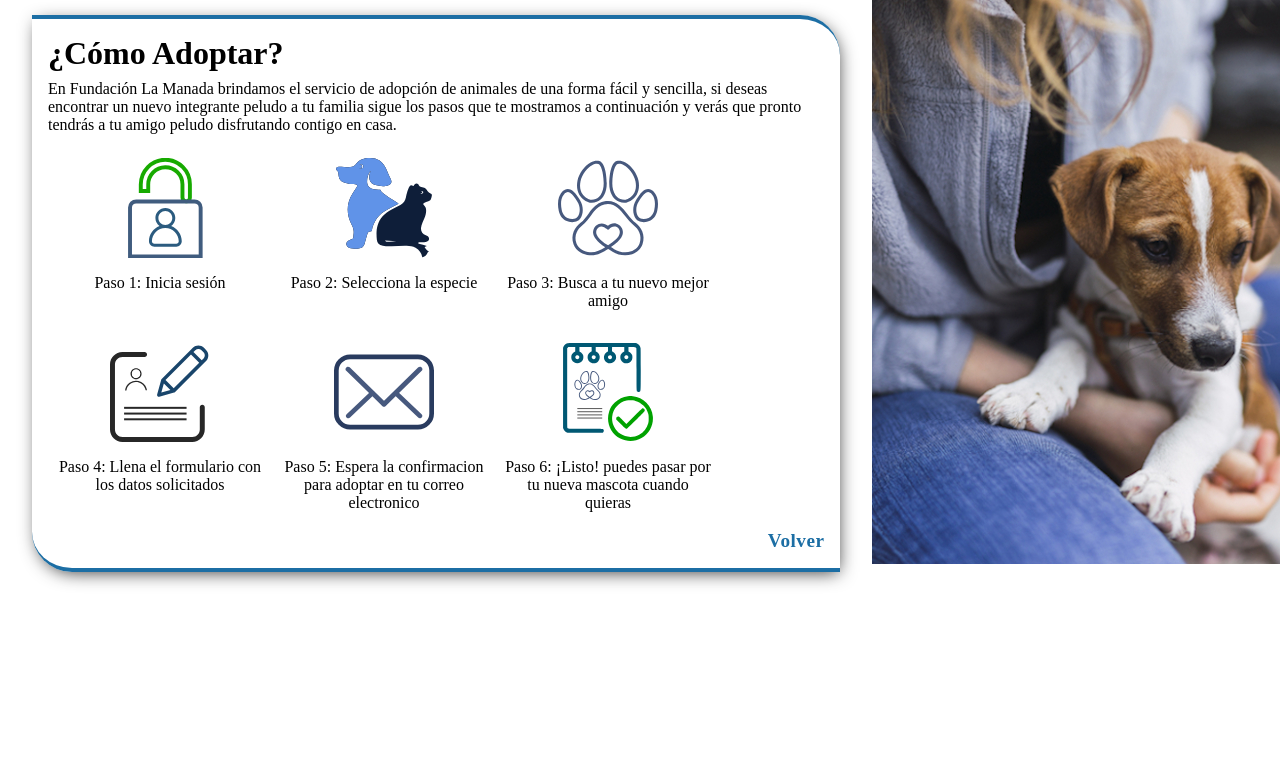
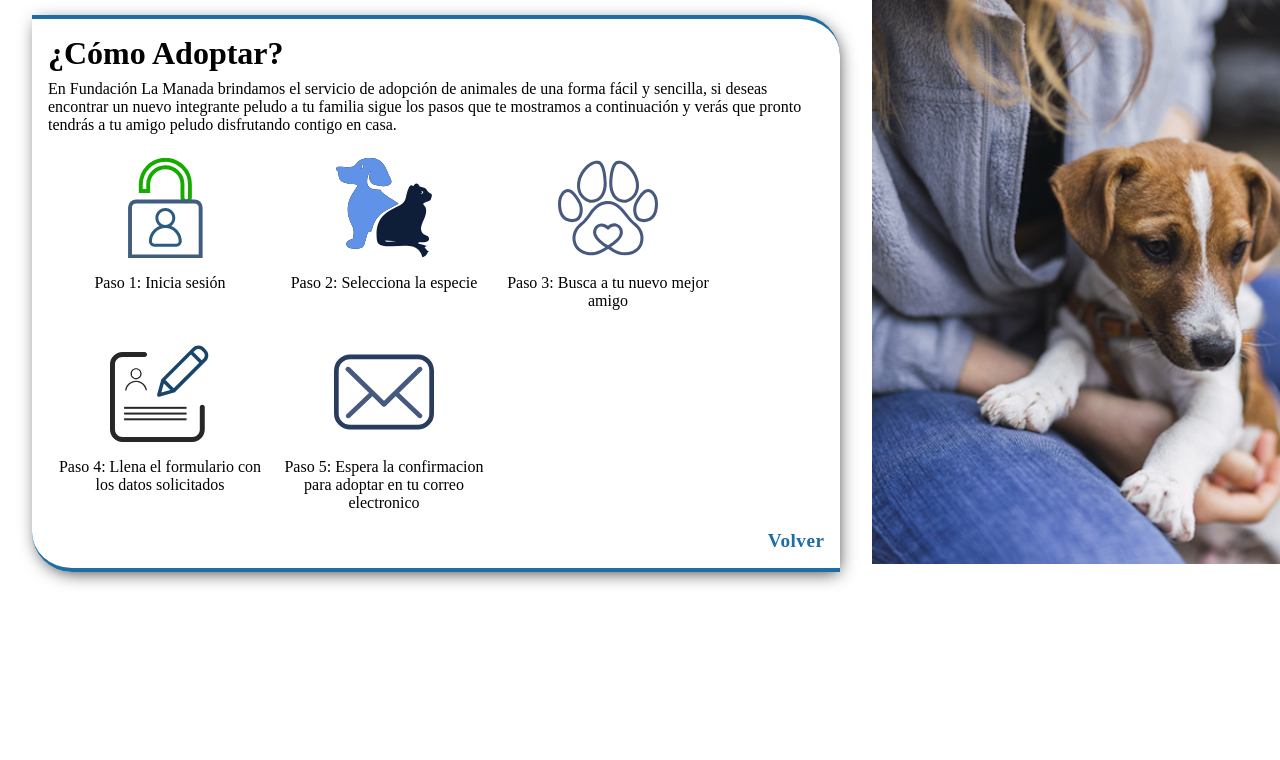
Before and after one commit to Javithor360/manada, a PHP site: page /guides/how_to_adopt.php in a window 1280 px wide. Shown: the part 61-821 px from the top of the page. Run offline with PHP 8.4, Linux system fonts and the light colour scheme; some web fonts are replaced.

Commit message:
Cambios: Arregle algunas traducciones, y valide el input de seleccion de genero en el registro, ademas quite los pasos innecesarios en las guias

```diff
--- a/css/navbar2_style.css
+++ b/css/navbar2_style.css
@@ -19,6 +19,7 @@ html {
   box-sizing: border-box;
 }
 /*====Navbar====*/
+
 #navy {
   position: sticky;
   top: 0;
--- a/form_signup.php
+++ b/form_signup.php
@@ -46,8 +46,8 @@
             </div>
 
             <div class="inputs">
-                <select name="gender" id="gender" onfocus="blur()" class='gender'>
-                    <option value="no"></option>
+                <select name="gender" id="gender" onfocus="blur()" required class='gender'>
+                    <option value=""></option>
                     <option value="Masculino"><?php echo $register['registerGenderOpc1'] ?></option>
                     <option value="Femenino"><?php echo $register['registerGenderOpc2'] ?></option>
                 </select>
--- a/guides/how_to_adopt.php
+++ b/guides/how_to_adopt.php
@@ -48,10 +48,6 @@
                         <img src="../src/icons/mail_icon1.svg" alt="" width="100px" height="100px">
                     <figcaption> <?php echo $howtoadopt ['AdoptStep5'] ?></figcaption>
                     </figure>
-                    <figure>
-                        <img src="../src/icons/done.svg" alt="" width="100px" height="100px">
-                    <figcaption> <?php echo $howtoadopt ['AdoptStep6'] ?></figcaption>
-                    </figure>
                 </div>
                 <a id="back" href="../guides.php"> <?php echo $howtoadopt ['GoBackButton'] ?></a>
             </div>
--- a/guides/put-adoption.php
+++ b/guides/put-adoption.php
@@ -40,10 +40,6 @@
                     </figure>
                 </div>
                 <div class="steps2">
-                   <figure>
-                        <img src="../src/icons/photo_step.svg" alt="" width="100px" height="100px">
-                        <figcaption> <?php echo $putadoption ['PutAdoptStep4'] ?> </figcaption>
-                    </figure>
                     <figure>
                         <img src="../src/icons/check-data.svg" alt="" width="100px" height="100px">
                     <figcaption> <?php echo $putadoption ['PutAdoptStep5'] ?> </figcaption>
--- a/lang/es.php
+++ b/lang/es.php
@@ -99,7 +99,7 @@
         'CatCarePlayDescLine1' => "Igual de importante que una alimentación o su aseo es el jugar con ellos, al estar entretenidos desarrollan su inteligencia, fomentan sus destrezas y a la vez practican deporte. Los gatos al ser animales muy curiosos e independientes se pueden llegar a entretener con muchas cosas.",
         'CatCarePlayDescLine2' => "Un gato aburrido es un gato destructor, es necesario que tengas diferentes opciones para entretener a un gato en casa",
         'CatCarePlayDescLine3' => "Dependiendo del tipo de juego, juguete o actividad y la interacción que necesite la actividad será el tiempo que tu gato este dispuestos a invertir en ella. Si se aburre fácil es que no le pareció atractivo.",
-        'GoBackButton' => "Come Back"
+        'GoBackButton' => "Volver"
 
     );
 
@@ -112,7 +112,6 @@
         'AdoptStep3' => "Paso 3: Busca a tu nuevo mejor amigo",
         'AdoptStep4' => "Paso 4: Llena el formulario con los datos solicitados",
         'AdoptStep5' => "Paso 5: Espera la confirmacion para adoptar en tu correo electronico",
-        'AdoptStep6' => "Paso 6: ¡Listo! puedes pasar por tu nueva mascota cuando quieras",
         'GoBackButton' => "Volver"
     );
 
@@ -122,10 +121,9 @@
         'PutAdoptHeaderDesc' => "Como Fundación La Manada agradecemos la confianza que depositas en nosotros al darnos a tu mascota en adopción, es por ello que te brindamos esta serie de pasos a seguir para que puedas hacer el proceso sin complicaciones.",
         'PutAdoptStep1' => "Paso 1: Inicia sesión",
         'PutAdoptStep2' => "Paso 2: Selecciona la especie que quieres dar en adopción",
-        'PutAdoptStep3' => "Paso 3: Paso 3: Llena el formulario con los datos solicitados",
-        'PutAdoptStep4' => "Paso 4: Sube almenos 3 fotografias de la mascota",
-        'PutAdoptStep5' => "Paso 5: Evaluaremos los datos que nos brindaste (Puede tomar tiempo)",
-        'PutAdoptStep6' => "Paso 6: ¡Listo! si se cumplen los requisitos te contactaremos para que nos entregues a la mascota y buscarle un nuevo hogar",
+        'PutAdoptStep3' => "Paso 3:Llena el formulario con los datos solicitados",
+        'PutAdoptStep5' => "Paso 4: Evaluaremos los datos que nos brindaste (Puede tomar tiempo)",
+        'PutAdoptStep6' => "Paso 5: ¡Listo! si se cumplen los requisitos te contactaremos para que nos entregues a la mascota y buscarle un nuevo hogar",
         'GoBackButton' => "Volver"
     );
 
--- a/php/login.php
+++ b/php/login.php
@@ -33,7 +33,7 @@
             $_SESSION['email'] = $email;
             header('location: ../index.php');
         }else{
-            $error .= '<i style="color:red;">Este usuario no existe</i>';
+            $error .= '<i style="color:red;">Correo electrónico y/o contraseña incorrecto</i>';
         }
     }
 
```
